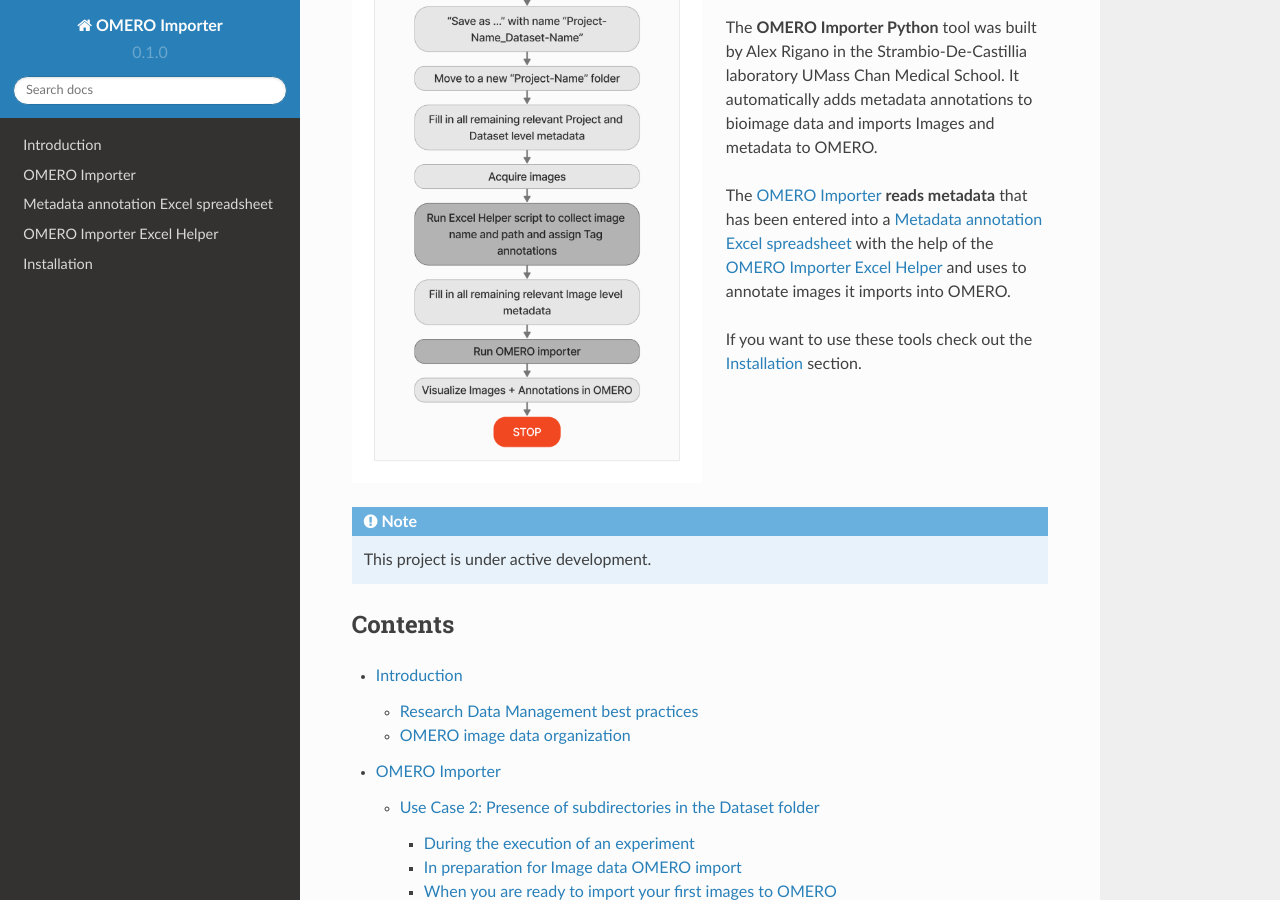
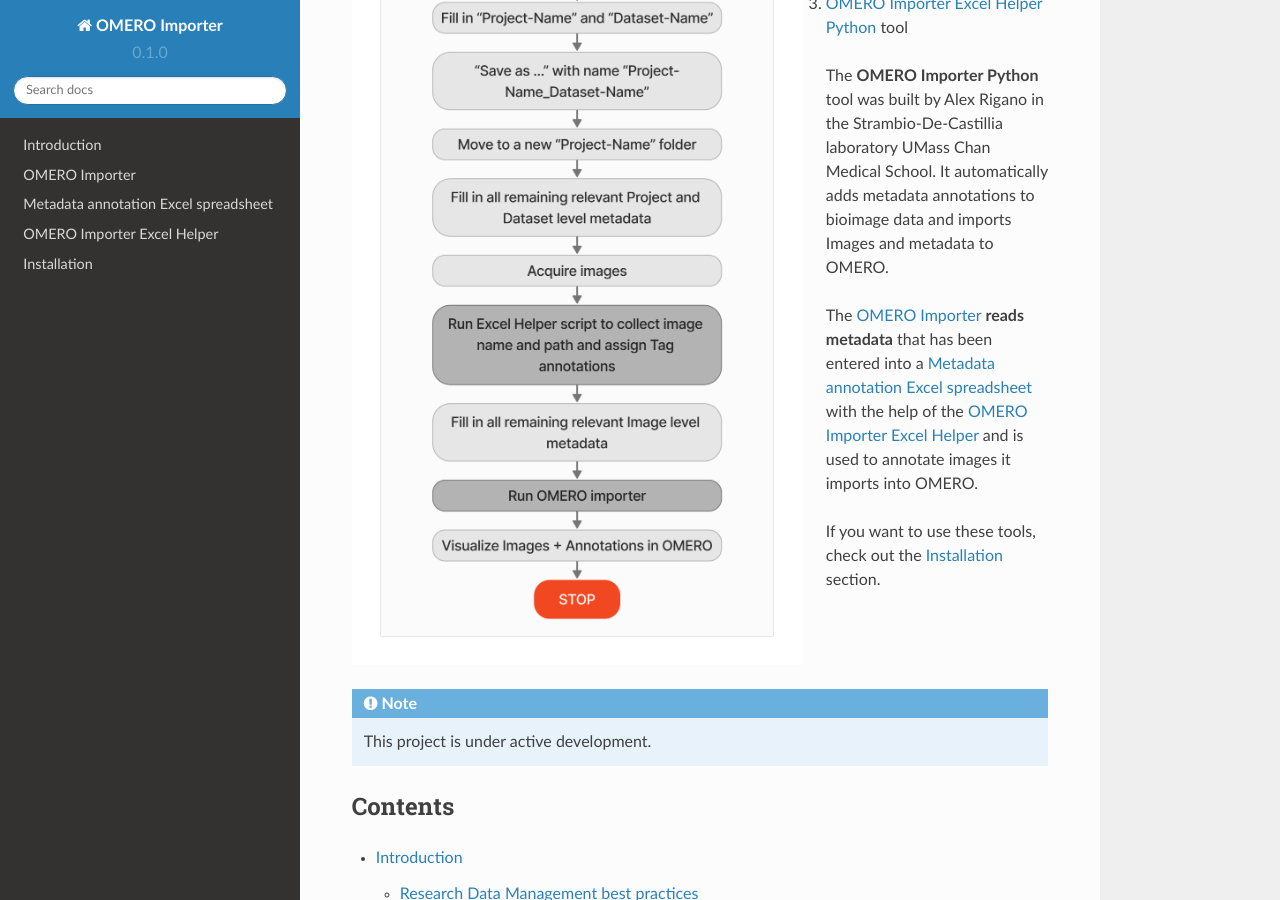
Before and after one commit to WU-BIMAC/OmeroImporterPy-docs, a Sphinx documentation site: the page built from docs/source/index.rst, in a window 1280 px wide and 900 px high, scrolled down 349 px. Built offline with Sphinx 7.4.7 and the Read the Docs theme 2.0.0, drawn with Linux system fonts in a browser that asks for light colours.

Commit message:
Update index.rst

```diff
--- a/docs/source/index.rst
+++ b/docs/source/index.rst
@@ -2,7 +2,7 @@
 Welcome to the OMERO metadata annotation and image import tool set!
 ===================================================================
 .. image:: figures/OMEROImporterPython_Flow-Chart.png
-   :width: 350px
+   :width: 450px
    :align: left
 
 This page hosts the documentation for:
@@ -14,9 +14,9 @@
 The **OMERO Importer Python** tool was built by Alex Rigano in the Strambio-De-Castillia laboratory UMass Chan Medical School.
 It automatically adds metadata annotations to bioimage data and imports Images and metadata to OMERO.
 
-The :doc:`usage` **reads metadata** that has been entered into a :doc:`usage2` with the help of the :doc:`usage3` and uses to annotate images it imports into OMERO.
+The :doc:`usage` **reads metadata** that has been entered into a :doc:`usage2` with the help of the :doc:`usage3` and is used to annotate images it imports into OMERO.
 
-If you want to use these tools check out the :doc:`installation` section.
+If you want to use these tools, check out the :doc:`installation` section.
 
 .. note::
 
```
